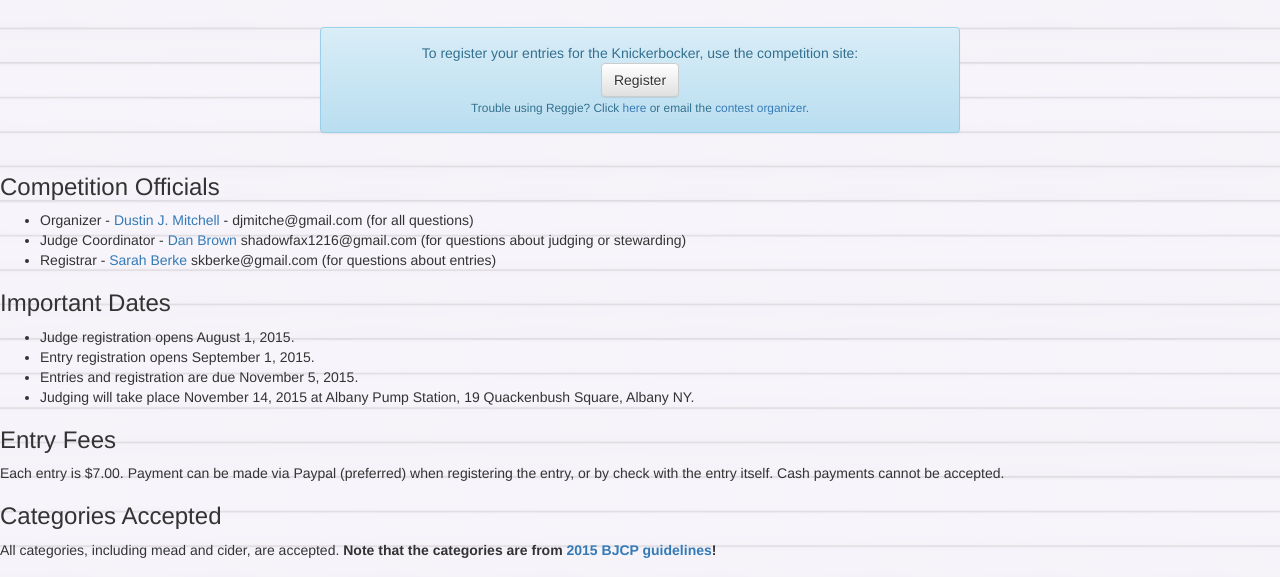
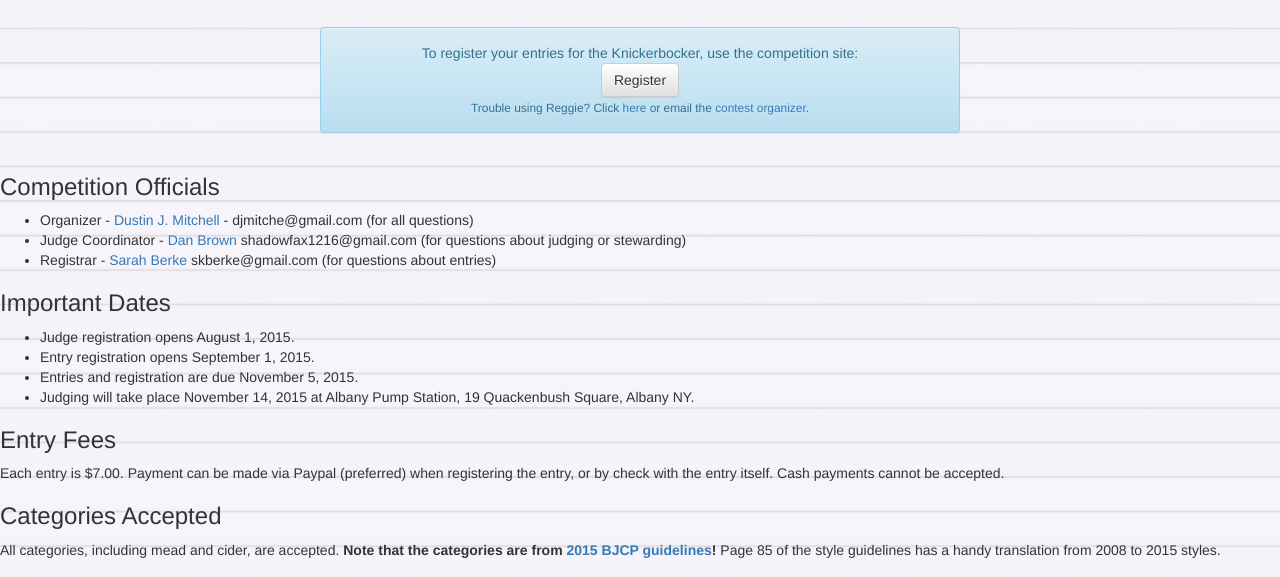
Before and after one commit to djmitche/kbotb.org, a plain HTML site: page entry_details.html in a window 1280 px wide. Shown: the part 213-790 px from the top of the page. Drawn offline with nearby package versions, Linux system fonts and the light colour scheme.

Commit message:
more info

```diff
--- a/entry_details.html
+++ b/entry_details.html
@@ -58,6 +58,7 @@ body {
 
                 All categories, including mead and cider, are accepted.
                 <b>Note that the categories are from <a href="http://www.bjcp.org/docs/2015_Guidelines_Beer.pdf">2015 BJCP guidelines</a>!</b>
+                Page 85 of the style guidelines has a handy translation from 2008 to 2015 styles.
 
                 <h3>What to Enter</h3>
                 <p>For each entry, the brewer must submit:
```
